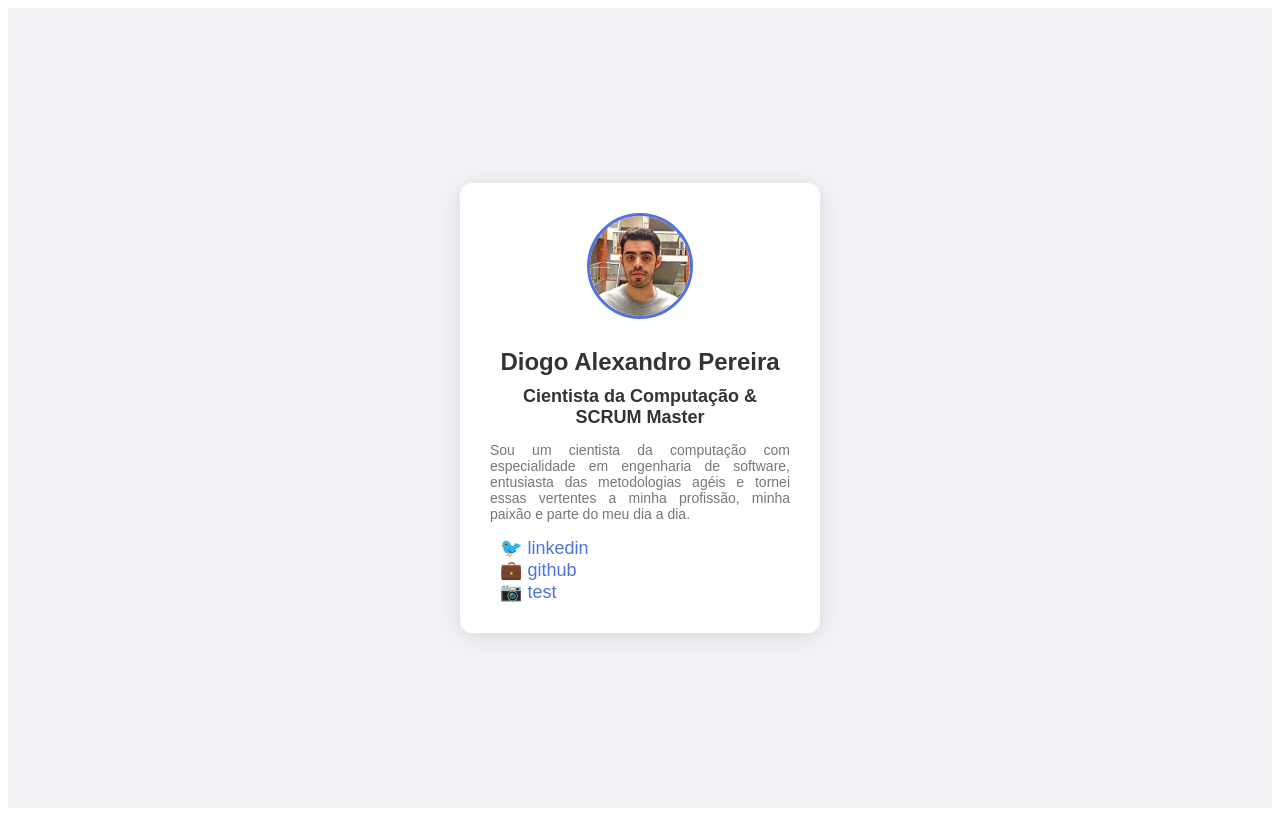
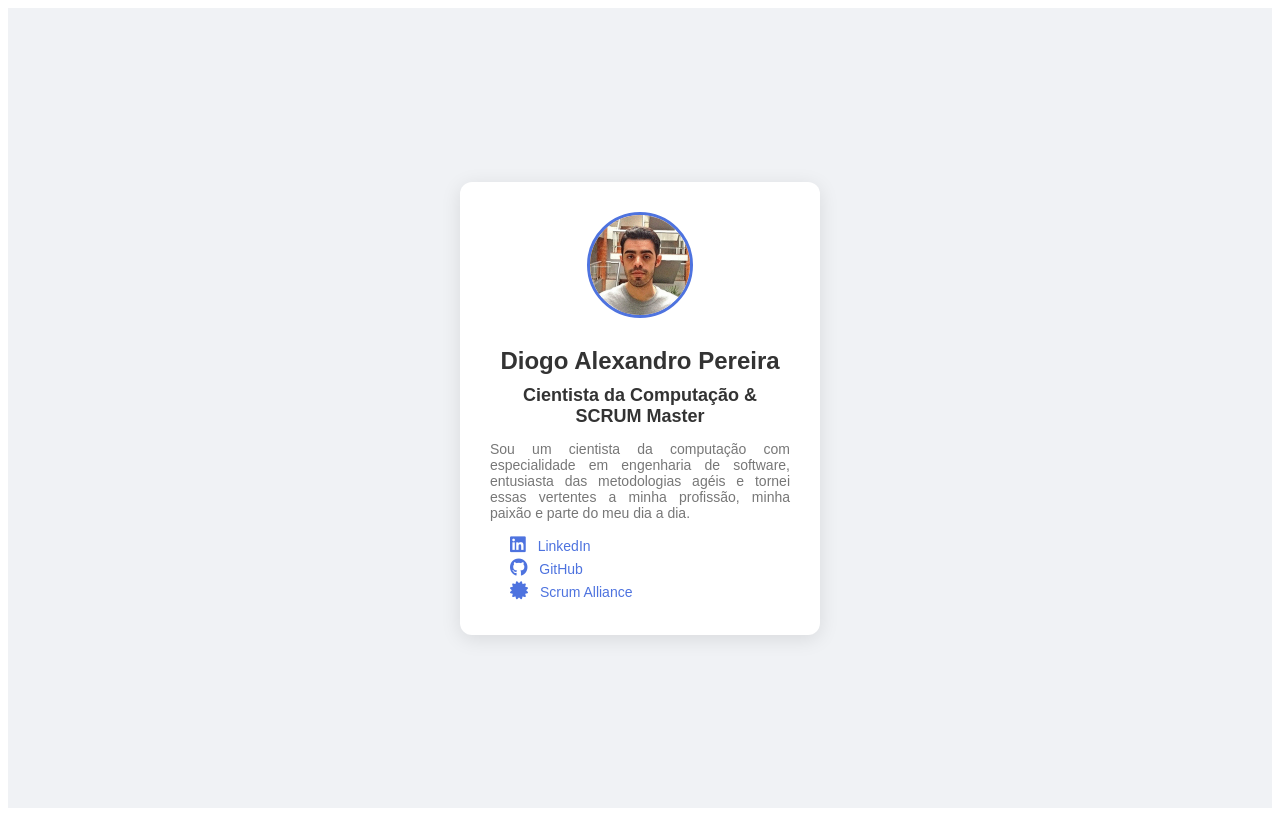
Before and after one commit to diogoalexp/MySite, an Angular app in the folder Angular/: page / in a window 1280 px wide. Built offline with nearby package versions, Linux system fonts and the light colour scheme.

Commit message:
angular: include link-icon to profile

```diff
--- a/Angular/src/app/app.component.css
+++ b/Angular/src/app/app.component.css
@@ -0,0 +1,9 @@
+main {
+    background-color: #f0f2f5;
+    font-family: Arial, sans-serif;
+    display: flex;
+    justify-content: center;
+    align-items: center;
+    height: 100vh;
+    margin: 0;
+  }
--- a/Angular/src/app/profile/profile.component.css
+++ b/Angular/src/app/profile/profile.component.css
@@ -1,13 +1,3 @@
-body {
-    background-color: #f0f2f5;
-    font-family: Arial, sans-serif;
-    display: flex;
-    justify-content: center;
-    align-items: center;
-    height: 100vh;
-    margin: 0;
-  }
-
   .profile-card {
     background-color: #fff;
     border-radius: 12px;
@@ -22,7 +12,7 @@ body {
     transform: translateY(-5px);
   }
 
-  .profile-card img {
+  .profile-card .portrait {
     width: 100px;
     height: 100px;
     border-radius: 50%;
@@ -51,10 +41,10 @@ body {
   }
 
   .profile-card .socials a {
-    margin: 0 10px;
+    margin: 0 10px 5px 20px;
     text-decoration: none;
     color: #4e73df;
-    font-size: 18px;
+    font-size: 14px;
     transition: color 0.2s;
     display: block;
     text-align: left;
@@ -63,3 +53,23 @@ body {
   .profile-card .socials a:hover {
     color: #2e59d9;
   }
+
+  .link-icon {
+    display: inline-flex;
+    align-items: center;
+    text-decoration: none;
+    color: #4e73df;
+    font-size: 16px;
+    font-family: Arial, sans-serif;
+    margin: 10px;
+    transition: color 0.3s;
+  }
+
+  .link-icon i {
+    margin-right: 8px;
+    font-size: 18px;
+  }
+
+  .link-icon:hover {
+    color: #2e59d9;
+  }
--- a/Angular/src/app/profile/profile.component.html
+++ b/Angular/src/app/profile/profile.component.html
@@ -1,13 +1,19 @@
 <body>
     <div class="profile-card">
-        <img src="profile.jpg" alt="Foto de Perfil">
+        <img src="profile.jpg" alt="Foto de Perfil" class="portrait">
         <h1>{{name}}</h1>
         <h2>{{title}}</h2>
         <p>{{description}}</p>
         <div class="socials">
-            <a href="#">🐦 linkedin</a>
-            <a href="#">💼 github</a>
-            <a href="#">📷 test</a>
+            <a class="link-icon" href="https://www.linkedin.com/in/diogo-alexandro-pereira/" target="_blank">
+                <i class="fab fa-linkedin"></i> LinkedIn
+            </a>
+            <a class="link-icon" href="https://github.com/diogoalexp" target="_blank">
+                <i class="fab fa-github"></i> GitHub
+            </a>
+            <a class="link-icon" href="https://www.scrumalliance.org/members/1018029" target="_blank">
+                <i class="fa-solid fa-certificate"></i> Scrum Alliance
+            </a>
         </div>
     </div>
 </body>
--- a/Angular/src/index.html
+++ b/Angular/src/index.html
@@ -6,6 +6,7 @@
   <base href="/">
   <meta name="viewport" content="width=device-width, initial-scale=1">
   <link rel="icon" type="image/x-icon" href="favicon.ico">
+  <link rel="stylesheet" href="https://cdnjs.cloudflare.com/ajax/libs/font-awesome/6.5.0/css/all.min.css">
 </head>
 <body>
   <app-root></app-root>
```
